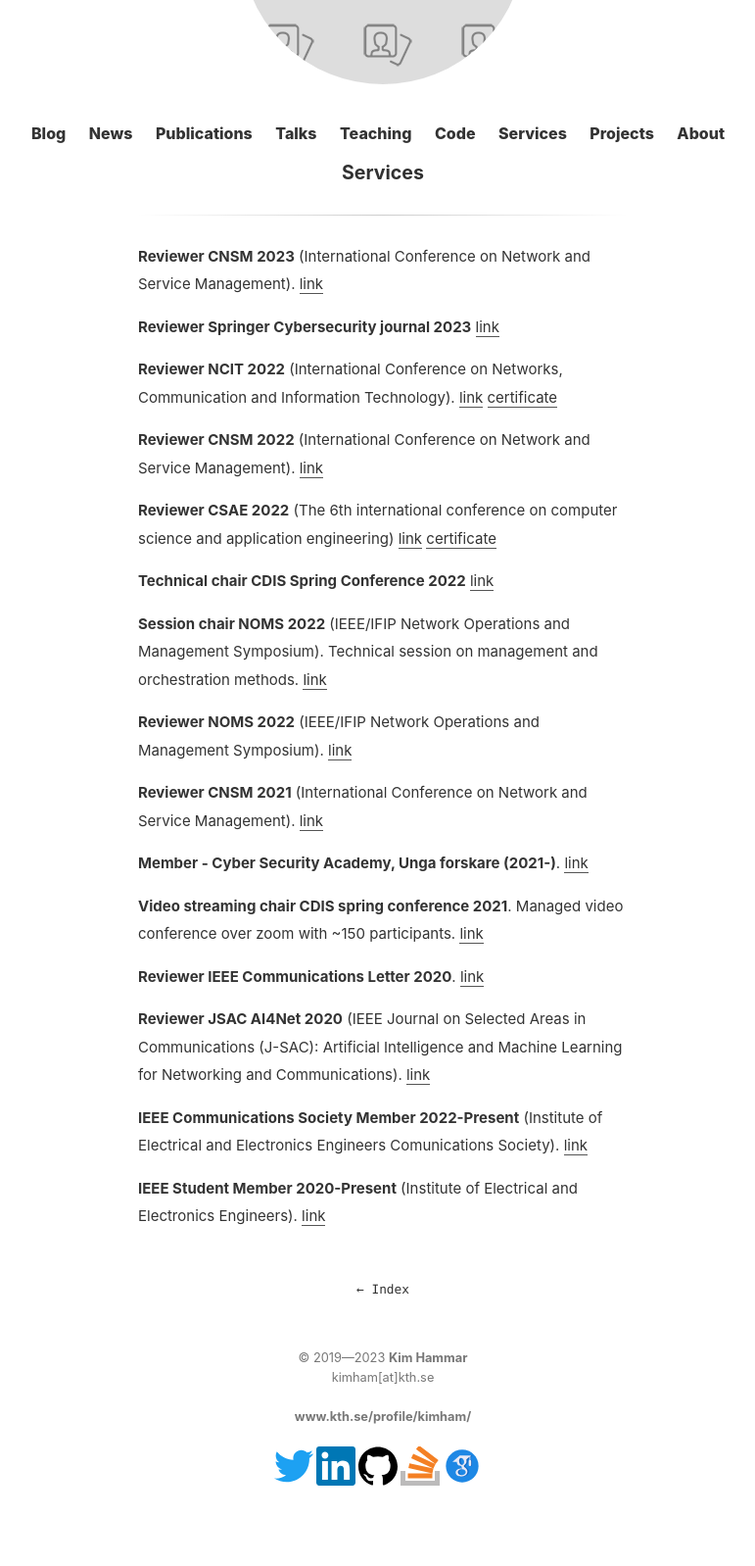
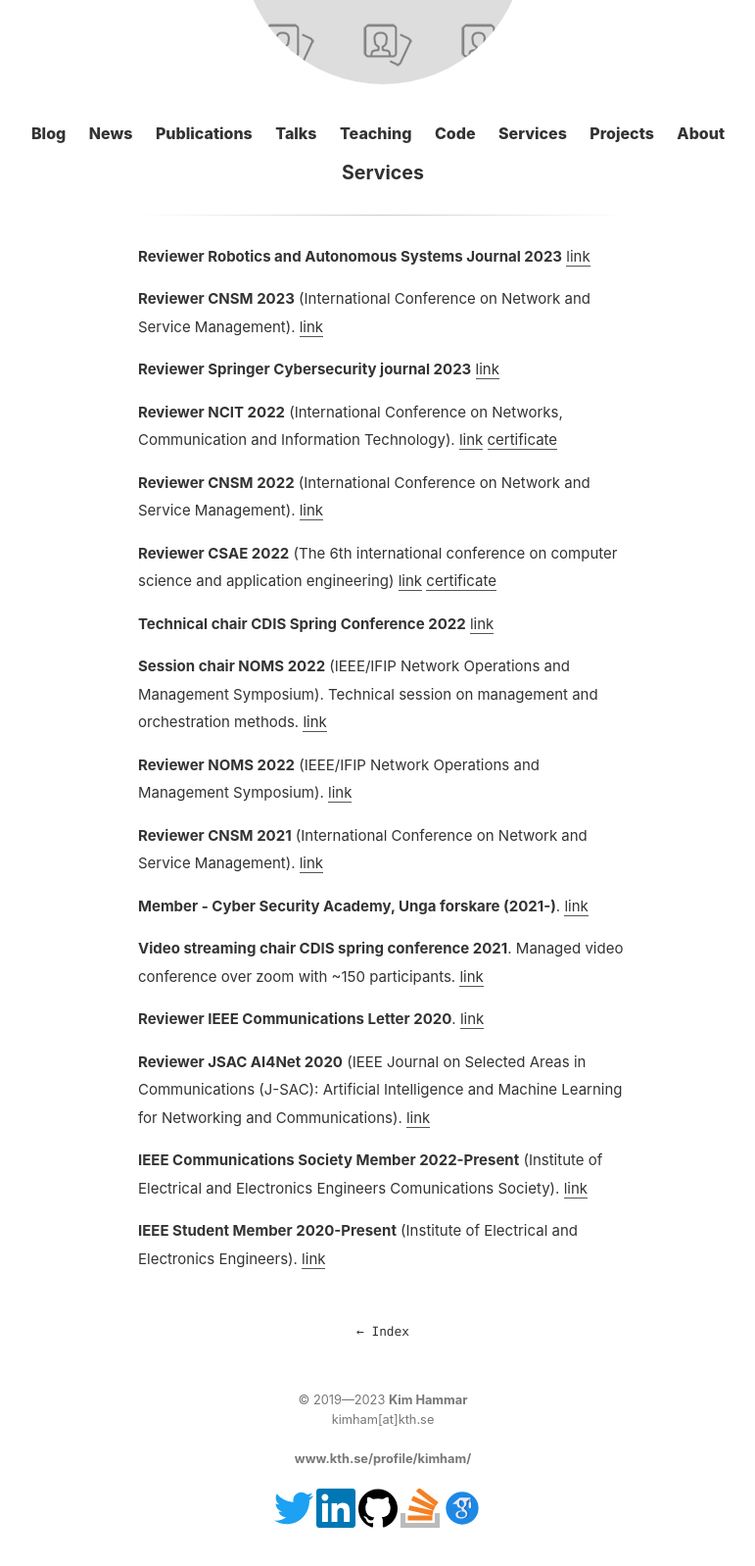
Before and after one commit to Limmen/Limmen.github.io, a Jekyll site: the page built from services.md, in a window 1280 px wide, cut to the strip 244-1844 px from the top of the page. Shown: the whole strip at 98% size, without its empty margins (249-1020 px from the left). Built offline with Jekyll 4.4.1, drawn with Linux system fonts in a browser that asks for light colours; before the commit the page ends 1801 px from its top, so only the background shows below that.

Commit message:
add service

```diff
--- a/services.md
+++ b/services.md
@@ -2,6 +2,9 @@
 layout: page
 title: Services
 ---
+
+**Reviewer Robotics and Autonomous Systems Journal 2023**
+[link](https://www.sciencedirect.com/journal/robotics-and-autonomous-systems)
 
 **Reviewer CNSM 2023** (International Conference on Network and Service Management).
 [link](http://www.cnsm-conf.org/2023/)
```
